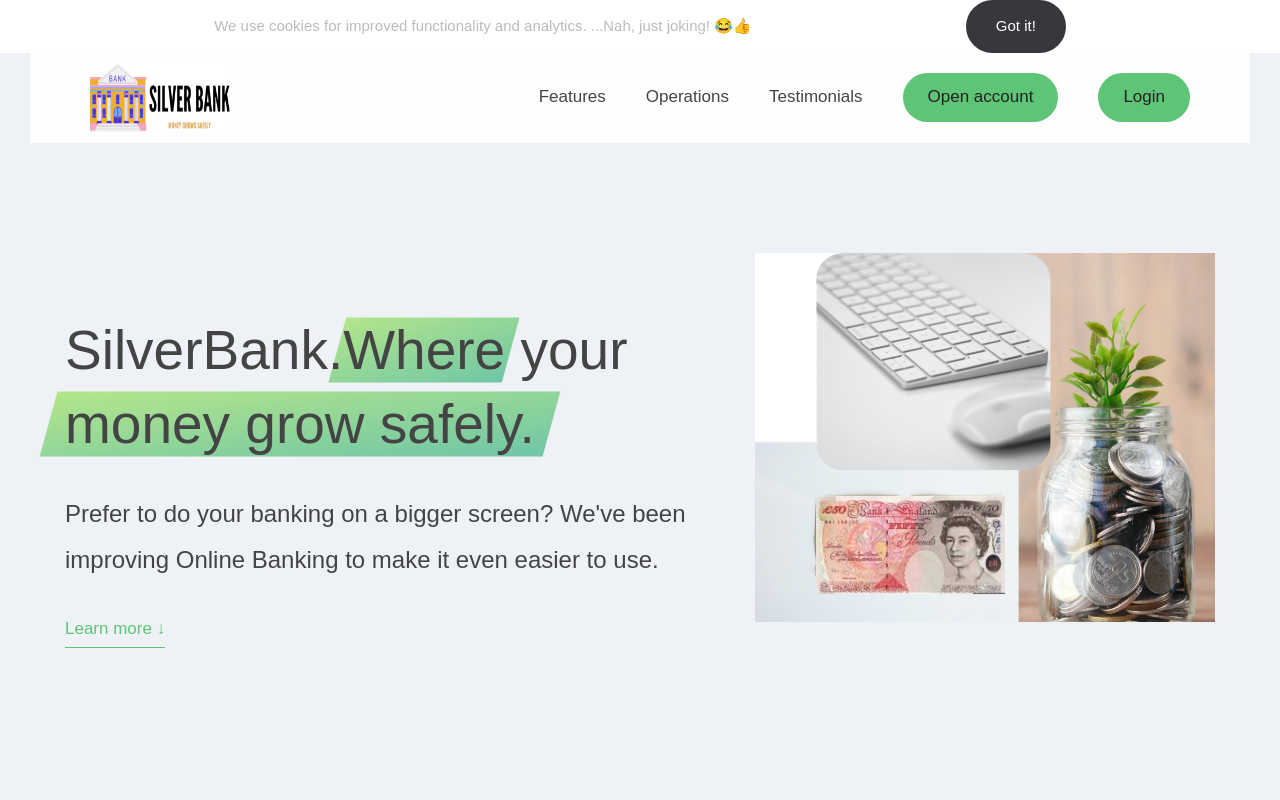
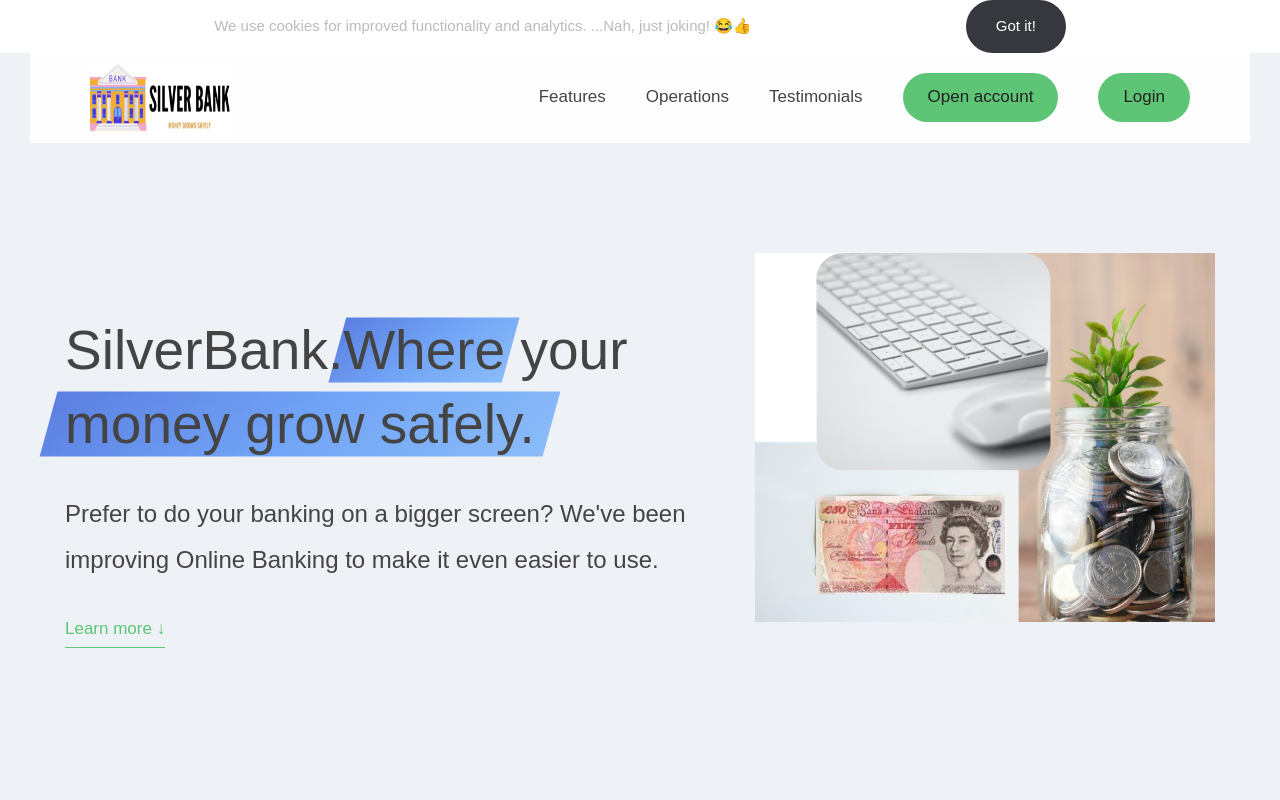
Before and after one commit to mariusiordan/SilverBank-App, a Next.js app in the folder silver-bank/: page / in a window 1280 px wide. Shown: the top 800 px of the page. Built offline with nearby package versions, Linux system fonts and the light colour scheme.

Commit message:
ci: change color to green - trigger deploy test

```diff
--- a/silver-bank/app/globals.css
+++ b/silver-bank/app/globals.css
@@ -36,9 +36,9 @@ body {
   --color-primary-opacity: #5ec5763a;
   --color-secondary-opacity: #ffcd0331;
   --color-tertiary-opacity: #ff58602d;
-  --gradient-primary: linear-gradient(to top left, #39b385, #9be15d);
+  /* --gradient-primary: linear-gradient(to top left, #39b385, #9be15d); */
   /* --gradient-primary: linear-gradient(to top left, #1E40AF, #2563EB); */
-  /* --gradient-primary: linear-gradient(135deg, #1D4ED8, #3B82F6, #60A5FA); */
+  --gradient-primary: linear-gradient(135deg, #1D4ED8, #3B82F6, #60A5FA);
   --gradient-secondary: linear-gradient(to top left, #ffb003, #ffcb03);
 }
 
```
